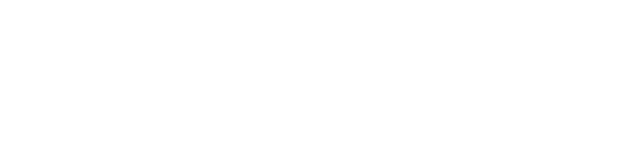
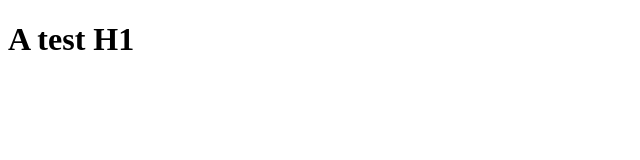
Before and after one commit to MohamedSalemCharghy/testgit3, a plain HTML site: page index.html in a window 1280 px wide. Shown: the whole page, without its empty margins (0-640 px from the left). Drawn offline with Linux system fonts and the light colour scheme.

Commit message:
added an H1 to the index file

```diff
--- a/index.html
+++ b/index.html
@@ -5,6 +5,6 @@
     <title>Test git 3</title>
   </head>
   <body>
-
+    <h1>A test H1</h1>
   </body>
 </html>
```
